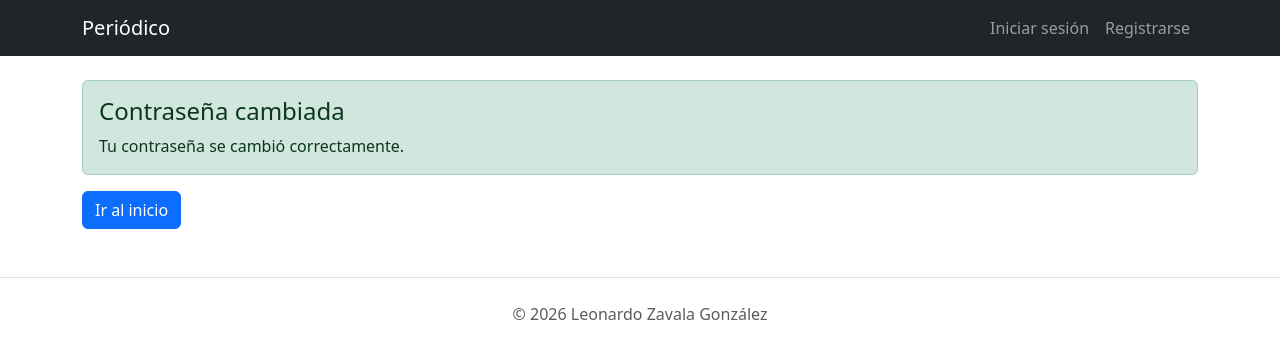
After one commit to leozavglz/periodico, a Django app: template templates/registration/password_change_done.html in a window 1280 px wide. The commit adds this page. Shown: the top 359 px of the page. Run offline with Django 5.2, Linux system fonts and the light colour scheme; the template is opened without the code that fills it, so the values that code supplies are empty.

Commit message:
Update: Cambiar contraseña incluido

```diff
--- a/templates/base.html
+++ b/templates/base.html
@@ -29,6 +29,10 @@
                 {% if user.edad %}<span class="badge text-bg-secondary ms-1">{{ user.edad }}</span>{% endif %}
               </a>
               <ul class="dropdown-menu dropdown-menu-end">
+                <li>
+                  <a class="dropdown-item" href="{% url 'password_change' %}">Cambiar contraseña</a>
+                </li>
+                <li><hr class="dropdown-divider"></li>
                 <li>
                   <form action="{% url 'logout' %}" method="post">
                     {% csrf_token %}
--- /dev/null
+++ b/templates/registration/password_change_done.html
@@ -0,0 +1,12 @@
+<!-- templates/registration/password_change_done.html -->
+{% extends "base.html" %}
+
+{% block titulo %}Contraseña cambiada{% endblock titulo %}
+
+{% block contenido %}
+  <div class="alert alert-success">
+    <h1 class="h4">Contraseña cambiada</h1>
+    <p class="mb-0">Tu contraseña se cambió correctamente.</p>
+  </div>
+  <a class="btn btn-primary" href="{% url 'inicio' %}">Ir al inicio</a>
+{% endblock contenido %}
```
Also changed, not shown: templates/registration/password_change_form.html (added, +19 -0 lines).
